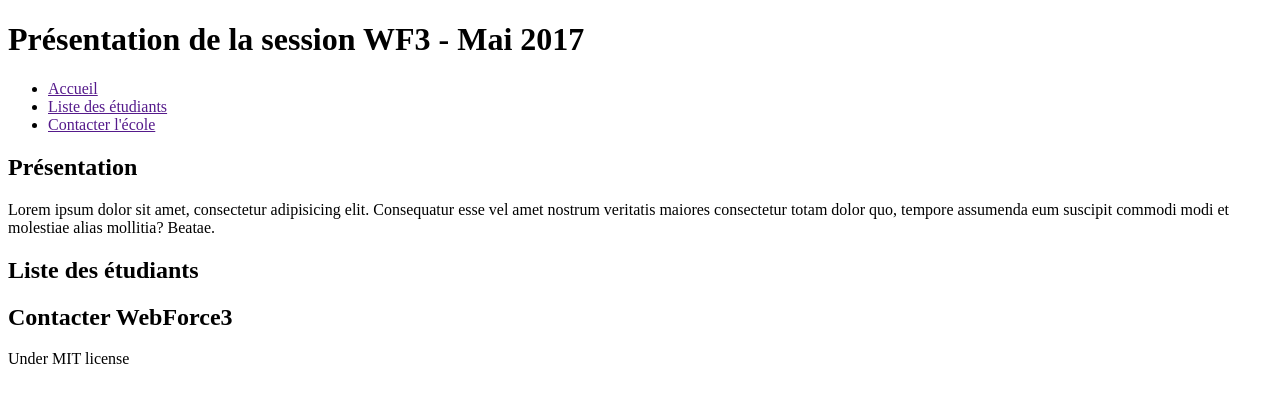
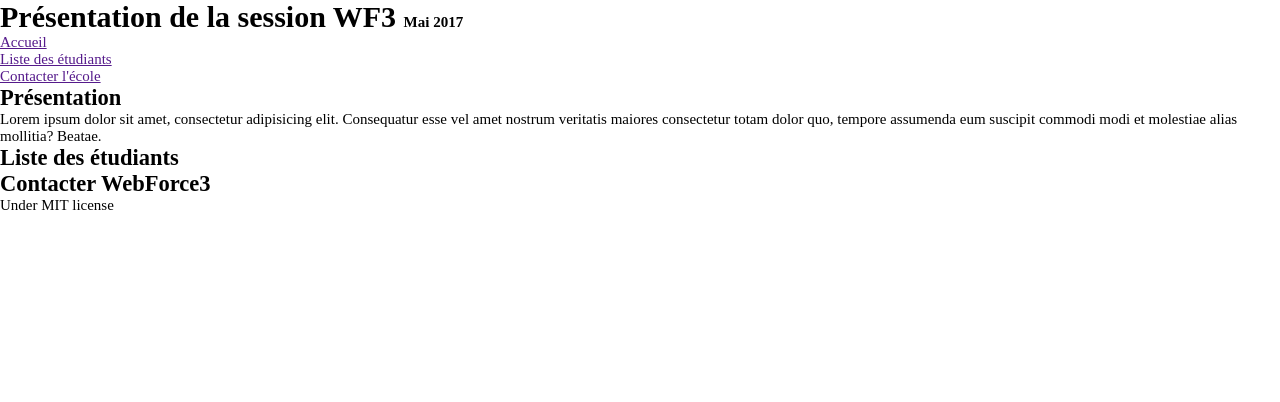
Before and after one commit to jordanmuller/WF3github-07-2017, a plain HTML site: page index.html in a window 1280 px wide. Drawn offline with Linux system fonts and the light colour scheme.

Commit message:
Ajout du CSS

```diff
--- /dev/null
+++ b/css/style.css
@@ -0,0 +1,30 @@
+/*
+Reset
+*/
+* {
+    margin: 0;
+    padding: 0;
+
+    /* -webkit- est un constructeur de navigateur */
+    -webkit-box-sizing: border-box;
+    box-sizing: border-box;
+}
+
+html {
+    /* Pour avoir une hauteur de 10px -> 16.5 x 62.5 / 100 = 10 */
+    font-size: 62.5%; /* 1rem = 10px */
+}
+
+body {
+    font-size: 1.5rem;
+}
+
+h1 {
+    /* rem prend le parent le plus englobant, ici html */
+    font-size: 3rem;
+}
+
+h1 span {
+    /* em prend le parent direct, ici h1 */
+    font-size: .5em;
+}
--- a/index.html
+++ b/index.html
@@ -5,10 +5,11 @@
         <meta name="viewport" content="width=device-width, initial-scale=1.0">
         <meta http-equiv="X-UA-Compatible" content="ie=edge">
         <title>Document</title>
+        <link rel="stylesheet" href="css/style.css">
     </head>
     <body>
         <header>
-            <h1>Présentation de la session WF3 - Mai 2017</h1>
+            <h1>Présentation de la session WF3 <span>Mai 2017</span></h1>
             <nav>
                 <ul>
                     <li><a href="">Accueil</a></li>
```
